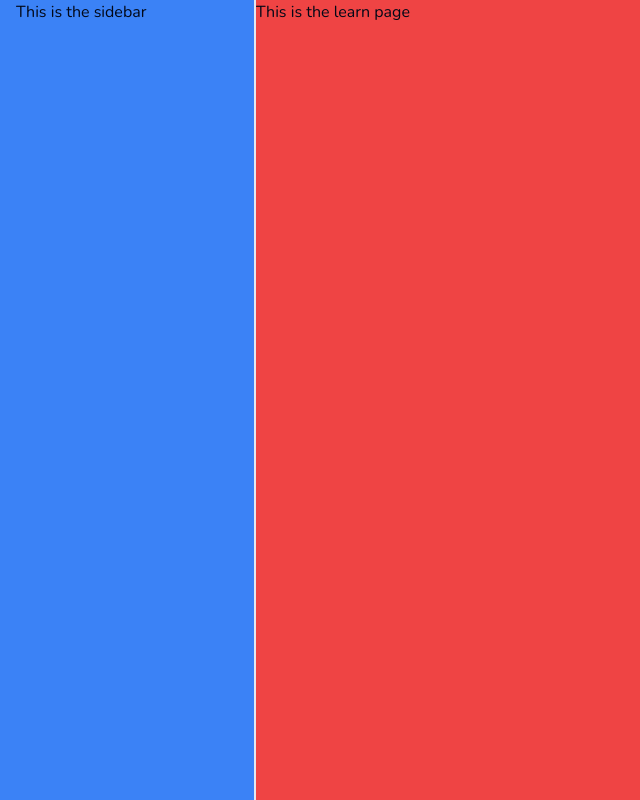
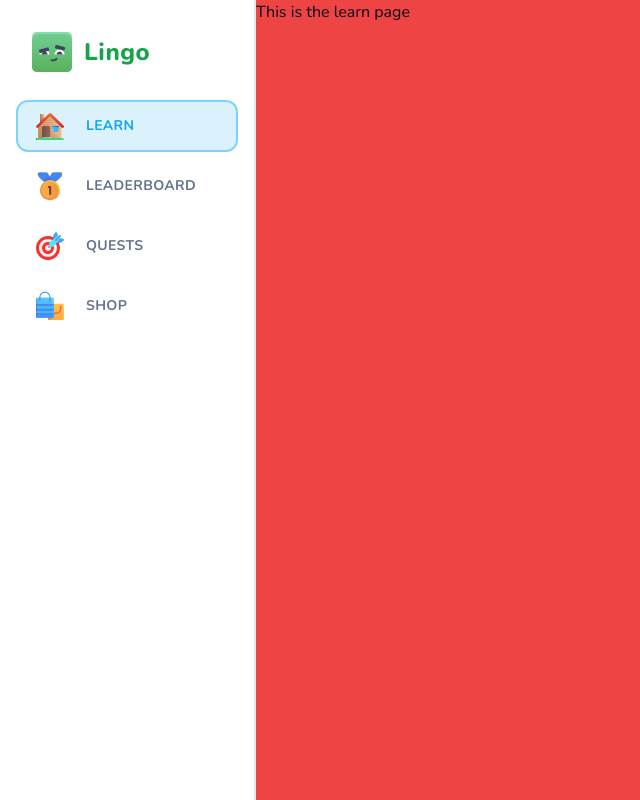
Before and after one commit to shrivastavasamarth22/lingo, a Next.js app: page /learn in a window 1280 px wide. Shown: the whole page, without its empty margins (0-640 px from the left). Built offline with nearby package versions, Linux system fonts and the light colour scheme.

Commit message:
created sidebar component

```diff
--- /dev/null
+++ b/components/sidebar-item.tsx
@@ -0,0 +1,36 @@
+"use client";
+
+import { Button } from "@/components/ui/button";
+import Image from "next/image";
+import Link from "next/link";
+import { usePathname } from "next/navigation";
+
+type Props = {
+	label: string;
+	iconSrc: string;
+	href: string;
+};
+
+export const SidebarItem = ({ label, iconSrc, href }: Props) => {
+	const pathname = usePathname();
+	const active = pathname === href;
+
+	return (
+		<Button
+			variant={active ? "sidebarOutline" : "sidebar"}
+			className="justify-start h-[52px]"
+			asChild
+		>
+			<Link href={href}>
+				<Image
+					src={iconSrc}
+					alt={label}
+					className="mr-5"
+					height={32}
+					width={32}
+				/>
+				{label}
+			</Link>
+		</Button>
+	);
+};
--- a/components/sidebar.tsx
+++ b/components/sidebar.tsx
@@ -1,4 +1,9 @@
+import Image from "next/image";
 import { cn } from "@/lib/utils";
+import Link from "next/link";
+import { SidebarItem } from "@/components/sidebar-item";
+import { ClerkLoaded, ClerkLoading, UserButton } from "@clerk/nextjs";
+import { Loader } from "lucide-react";
 
 type Props = {
 	className?: string;
@@ -8,11 +13,36 @@
 	return (
 		<div
 			className={cn(
-				"flex bg-blue-500 h-full lg:w-[256px] lg:fixed left-0 top-0 px-4 border-r-2 flex-col",
+				"flex h-full lg:w-[256px] lg:fixed left-0 top-0 px-4 border-r-2 flex-col",
 				className
 			)}
 		>
-			<h1>This is the sidebar</h1>
+			<Link href="/learn">
+				<div className="pt-8 pl-4 pb-7 flex items-center gap-x-3">
+					<Image src="/mascot.svg" alt="Mascot" height={40} width={40} />
+					<h1 className="text-2xl font-extrabold text-green-600 tracking-wide">
+						Lingo
+					</h1>
+				</div>
+			</Link>
+			<div className="flex flex-col gap-y-2 flex-1">
+				<SidebarItem label="Learn" iconSrc="/learn.svg" href="/learn" />
+				<SidebarItem
+					label="Leaderboard"
+					iconSrc="/leaderboard.svg"
+					href="/leaderboard"
+				/>
+				<SidebarItem label="Quests" iconSrc="/quests.svg" href="/quests" />
+				<SidebarItem label="Shop" iconSrc="/shop.svg" href="/shop" />
+			</div>
+			<div className="p-4">
+				<ClerkLoading>
+					<Loader className="h-5 w-5 text-muted-foreground animate-spin" />
+				</ClerkLoading>
+				<ClerkLoaded>
+					<UserButton afterSignOutUrl="/" />
+				</ClerkLoaded>
+			</div>
 		</div>
 	);
 };
```
